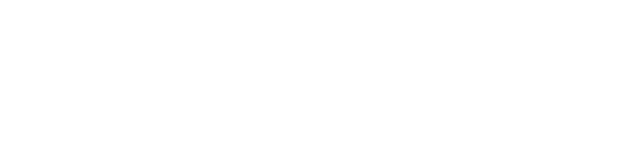
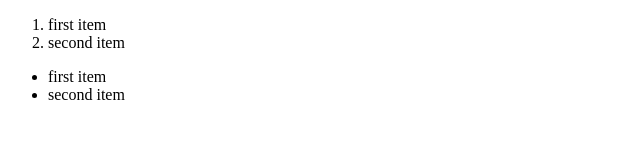
Before and after one commit to CalebL11/THE-Repo, a plain HTML site: page lesson 3.html in a window 1280 px wide. Shown: the whole page, without its empty margins (0-640 px from the left). Drawn offline with Linux system fonts and the light colour scheme.

Commit message:
Update lesson 3.html

```diff
--- a/lesson 3.html
+++ b/lesson 3.html
@@ -5,6 +5,20 @@
     <title>title</title>
 </head>
 <body>
+    <ol>
 
+        <li>first item</li>
+
+        <li>second item</li>
+
+    </ol>
+
+    <ul>
+
+        <li>first item</li>
+
+        <li>second item</li>
+
+        </ul>
 </body>
 </html>
```
